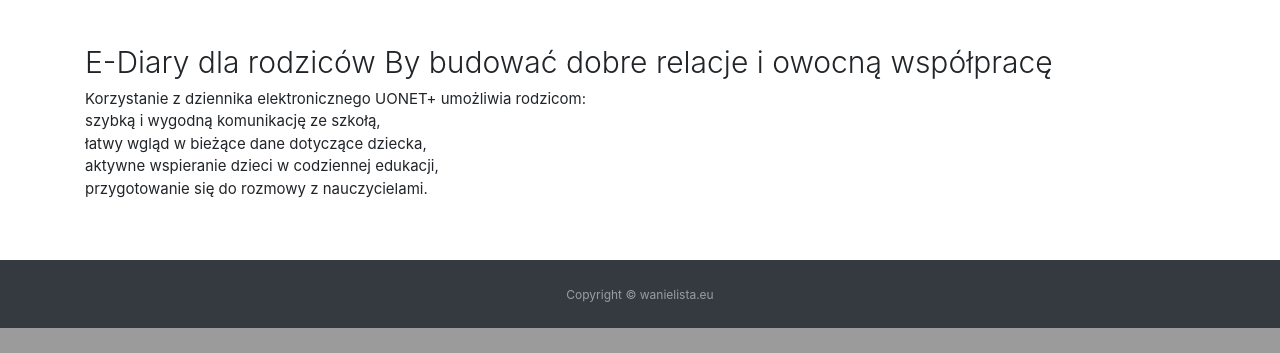
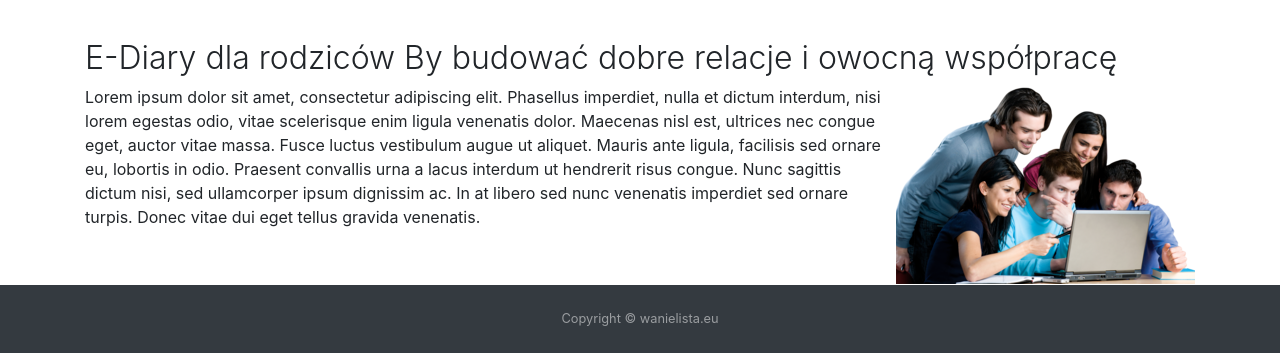
Before and after one commit to mwanielista/school-e-diary, a PHP site: page / in a window 1280 px wide. Shown: the part 1501-1854 px from the top of the page. Before the commit the page ends 1829 px from the top, so only its background shows below. Run offline with PHP 8.4, Linux system fonts and the light colour scheme; some libraries are stand-ins or nearby versions.

Commit message:
index page almost done

```diff
--- a/header.php
+++ b/header.php
@@ -1,5 +1,26 @@
 <?php
     session_start();
+
+    if(isset($_SESSION['userId'])) {
+        echo '
+            <style type="text/css">
+                #login {
+                    visibility: hidden;
+                }
+                #signup {
+                    visibility: hidden;
+                }
+            </style>
+        ';
+    } else if(!isset($_SESSION['userId'])){
+        echo '
+            <style type="text/css">
+                #logout {
+                    visibility: hidden;
+                }
+            </style>
+        ';
+    }
 ?>
 <!DOCTYPE HTML>
 <html>
@@ -11,16 +32,11 @@
         <meta name="description" content="">
         <meta name="author" content="">
 
-        <link href="styles/style.css" rel="stylesheet">
-        <!-- Custom fonts for this template-->
-        <link href="vendor/fontawesome-free/css/all.min.css" rel="stylesheet" type="text/css">
-        <link href="https://fonts.googleapis.com/css?family=Nunito:200,200i,300,300i,400,400i,600,600i,700,700i,800,800i,900,900i" rel="stylesheet">
-        <link href="https://fonts.googleapis.com/icon?family=Material+Icons" rel="stylesheet">
-        <!-- Custom styles for this template-->
-        <link rel="stylesheet" href="https://cdnjs.cloudflare.com/ajax/libs/materialize/1.0.0/css/materialize.min.css">
+        <link href="styles/style.css" type="text/css"rel="stylesheet">
+
         <link rel="stylesheet" href="https://stackpath.bootstrapcdn.com/bootstrap/4.3.1/css/bootstrap.min.css">
         <script src="https://cdnjs.cloudflare.com/ajax/libs/jquery/3.4.1/jquery.min.js"></script>
-        <script src="https://cdnjs.cloudflare.com/ajax/libs/materialize/1.0.0/js/materialize.min.js"></script>
+
     </head>
     <body>
         <header>
@@ -34,13 +50,13 @@
                     <div class="collapse navbar-collapse" id="navbarResponsive">
                         <ul class="navbar-nav ml-auto">
                             <li class="nav-item">
-                    <a class="nav-link modal-trigger" id="login" href="#loginBox">Login</a>
+                                <a class="nav-link" id="login" href="#login-sect">Login</a>
                             </li>
                             <li class="nav-item">
                                 <a class="nav-link" id="signup" href="signup.php">Signup</a>
                             </li>
                             <li class="nav-item">
-                    <a class="nav-link modal-trigger" id="logout" href="#lgout">Logout</a>
+                                <a class="nav-link" id="logout" href="includes/logout.inc.php">Logout</a>
                             </li>
                         </ul>
                     </div>
--- a/index.php
+++ b/index.php
@@ -14,17 +14,17 @@
             </div>
         </div>
         <section class="break">
-            <h2>Want's more? Check my other projects</h2>
+            <h2>e-diary.com</h2>
 
         </section>
         <section class="login">
-            <div class="login-dark">
-            <form method="post">
+            <div class="login-dark" id="login-sect">
+            <form method="post" action="includes/login.inc.php">
                 <h2>Zaloguj się</h2>
                 <div class="illustration"><i class="icon ion-ios-locked-outline"></i></div>
-                <div class="form-group"><input class="form-control" type="email" name="email" placeholder="Email/username"></div>
-                <div class="form-group"><input class="form-control" type="password" name="password" placeholder="Password"></div>
-                <div class="form-group"><button class="btn btn-primary btn-block" type="submit">Log In</button></div><a href="#" class="forgot">Forgot your email or password?</a>
+                <div class="form-group"><input class="form-control" type="text" name="mailuid" placeholder="Email/username"></div>
+                <div class="form-group"><input class="form-control" type="password" name="pwd" placeholder="Password"></div>
+                <div class="form-group"><button class="btn btn-primary btn-block" name="login-submit" type="submit">Log In</button></div>
             </form>
         </div>
 
@@ -32,73 +32,37 @@
         </section>
 
         <!-- Page Content -->
-        <section class="py-5">
-        <div class="container">
+        <section class="page-content">
+            <div style="clear: both" class="container about-product">
                 <h2 class="font-weight-light">E-Diary dla rodziców
                 By budować dobre relacje i owocną współpracę</h2>
-                Korzystanie z dziennika elektronicznego UONET+ umożliwia rodzicom:
+                  <!--   Korzystanie z dziennika elektronicznego UONET+ umożliwia rodzicom:
                     <ul>
                         <li>szybką i wygodną komunikację ze szkołą,</li>
                         <li>łatwy wgląd w bieżące dane dotyczące dziecka,</li>
                         <li>aktywne wspieranie dzieci w codziennej edukacji,</li>
                         <li>przygotowanie się do rozmowy z nauczycielami.</li>
                     </ul>
+               <img alt="img"class="students-image"src="img/student2.png"/></p> -->
+
+
+               <!-- <p>Lorem ipsum dolor sit amet, consectetur adipiscing elit. Maecenas pellentesque felis vitae quam commodo porta.
+                   Aenean maximus, sapien vitae euismod cursus, turpis nunc tincidunt massa, eget scelerisque lectus mauris eu mauris.
+                    Nullam volutpat lacus vestibulum tellus sollicitudin, id lacinia turpis laoreet.
+                    <img alt="img"class="students-image"src="img/student2.png"/></p> -->
+
+                    <p><img src="img/student2.png" alt="students">
+                    Lorem ipsum dolor sit amet, consectetur adipiscing elit. Phasellus imperdiet,
+                    nulla et dictum interdum, nisi lorem egestas odio, vitae scelerisque enim ligula venenatis dolor.
+                    Maecenas nisl est, ultrices nec congue eget, auctor vitae massa. Fusce luctus vestibulum augue ut aliquet.
+                     Mauris ante ligula, facilisis sed ornare eu, lobortis in odio. Praesent convallis urna a lacus
+                     interdum ut hendrerit risus congue. Nunc sagittis dictum nisi, sed ullamcorper ipsum dignissim ac.
+                     In at libero sed nunc venenatis imperdiet sed ornare turpis. Donec vitae dui eget tellus gravida venenatis.
+                    </p>
             </div>
         </section>
 
 
-       <!--login box -->
-        <div id="loginBox" class="modal">
-            <h5 class="modal-close">&#10005;</h5>
-            <div class="modal-content center">
-                <h4>Login</h4>
-                <br>
-                <form action="includes/login.inc.php" method="POST">
-                    <div class="input-field">
-                        <i class="material-icons prefix">person</i>
-                        <input type="text" name="mailuid" id="name">
-                        <label for="name">Username</label>
-                    </div>
-                    <br>
-                    <div class="input-field">
-                        <i class="material-icons prefix">lock</i>
-                        <input type="password" name="pwd" id="pass">
-                        <label for="pass">Password</label>
-                    </div><br>
-                    <button type="submit" name="login-submit" class="btn btn-large">Login</button>
-                </form>
-            </div>
-        </div>
-
-        <!--logout box -->
-        <div id="lgout" class="modal">
-            <h5 class="modal-close">&#10005;</h5>
-            <?php
-                if(isset($_SESSION['userId'])) {
-                        echo '
-                        <div class="modal-content center">
-                            <h4>Na pewno chcesz się wylogować?</h4>
-                            <br>
-                            <form action="includes/logout.inc.php" method="POST">
-                                <button type="submit" name="logout-submit" class="btn btn-large">logout</button>
-                            </form>
-                        </div>
-                        ';
-                    } else{
-                        echo '
-                        <div class="modal-content center">
-                            <h4>Nie jesteś zalogowany, nie możesz się wylogować</h4>
-                            <br>
-                        </div>
-                        ';
-                    }
-             ?>
-        </div>
-        <script>
-            $(document).ready(function(){
-            $('.modal').modal();
-        });
-        </script>
 
 <?php
     require "footer.php";
--- a/styles/style.css
+++ b/styles/style.css
@@ -21,8 +21,18 @@ body{
     padding: 0;
     color: #fff;
 }
-
-
+.students-image{
+  align-content: center;
+}
+.page-content ul{
+  width: 300px;
+}
+.about-product{
+  padding: 40px;
+}
+.about-product img{
+    float: right;
+}
 /*header*/
 * {box-sizing: border-box;}
 
@@ -57,6 +67,7 @@ body{
   padding-top: 70px;
   text-align: center;
 }
+
 /*login box */
 .login-dark {
   height:500px;
```
Also changed, not shown: img/background-min.jpeg (deleted), img/student2.png (added), nav.php (deleted). Lines whose indentation alone changed are shown as unchanged.
